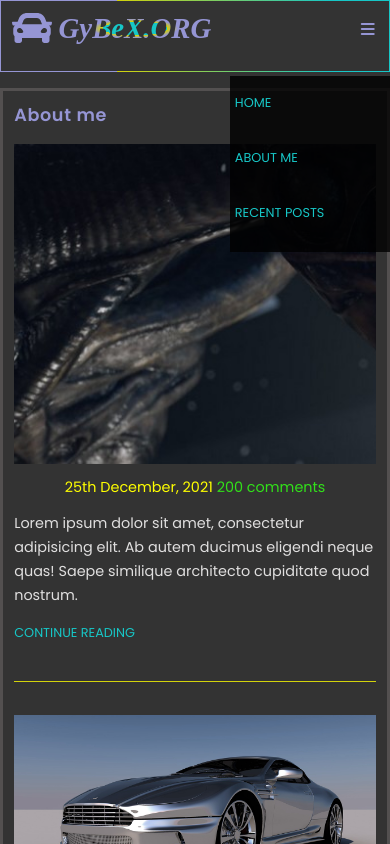
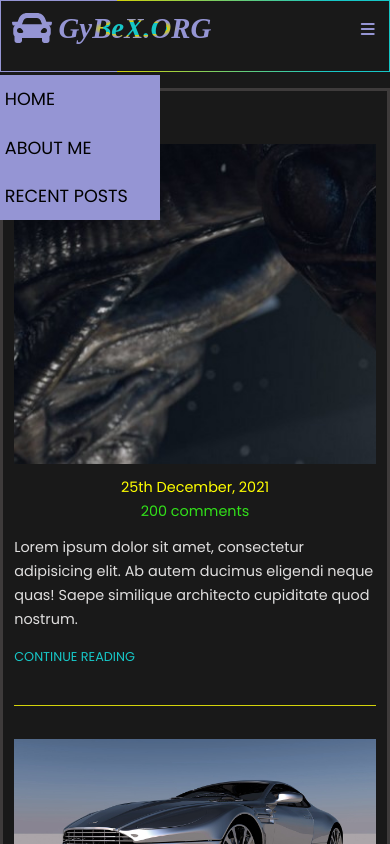
Before and after one commit to Yawson-Enoch/mini-blog, a plain HTML site: page html/about.html in a window 390 px wide. Both pictures are taken after a click on the icon 367 px from the left and 36 px from the top of the page. Shown: the top 844 px of the page. Drawn offline with Linux system fonts and the light colour scheme.

Commit message:
switch nav bar to left and general refactor

```diff
--- a/css/example.css
+++ b/css/example.css
@@ -9,6 +9,7 @@
 }
 
 :root {
+  --bg-color: rgba(0, 0, 0, 0.9);
   --link: rgb(23, 199, 199);
   --topics: rgb(149, 149, 212);
   --linear-gradient: radial-gradient(
@@ -24,7 +25,7 @@
 
 body {
   font-family: "Poppins", sans-serif;
-  background: rgba(0, 0, 0, 0.8);
+  background: var(--bg-color);
   display: grid;
   grid-gap: 1rem;
   grid-template-areas:
@@ -248,6 +249,7 @@ main span {
 
 .recent-posts a {
   font-size: 1.1rem;
+  text-decoration: 2px solid underline;
 }
 
 .line {
@@ -259,6 +261,9 @@ main span {
 
 footer > p {
   color: var(--topics);
+  margin-top: 1.2rem;
+  line-height: 0;
+  margin-bottom: 0;
 }
 
 .icons {
@@ -273,6 +278,12 @@ footer > p {
 .icons i {
   display: block;
   margin: 0 0.5rem;
+  cursor: pointer;
+  transition: color 0.7s ease-in-out;
+}
+
+.icons i:hover {
+  color: var(--hover);
 }
 
 .fa-bars {
@@ -288,16 +299,15 @@ footer > p {
     height: 4.5rem;
   }
   nav {
-    background: rgba(0, 0, 0, 0.8);
+    background: var(--topics);
     position: absolute;
-    top: 4.75rem;
-    right: 0;
+    top: 4.7rem;
+    left: 0;
     width: 10rem;
-    height: 11rem;
     display: none;
   }
 
-  nav.active {
+  .active {
     display: initial;
   }
 
@@ -320,11 +330,9 @@ footer > p {
   nav a {
     width: 100%;
     text-align: initial;
-    padding: 1.15rem 0.3rem;
-  }
-
-  nav a:active {
-    color: var(--hover);
+    padding: 0.7rem 0.3rem;
+    color: black;
+    font-size: 1.1rem;
   }
 
   .article {
@@ -350,14 +358,14 @@ footer > p {
     width: 100%;
   }
 
-  main span {
-    display: inline;
-  }
-
   section.company-info {
     width: 95%;
     justify-content: flex-start;
     margin-right: 0.5rem;
+  }
+
+  .article-featured span {
+    display: block;
   }
 
   .fa-bars {
--- a/html/about.html
+++ b/html/about.html
@@ -183,7 +183,6 @@
     </aside>
 
     <footer>
-      <p><span class="year"></span>&copy;GYBEX 2021</p>
       <div class="icons">
         <i class="fab fa-facebook"></i>
         <i class="fab fa-twitter"></i>
@@ -191,6 +190,7 @@
         <i class="fab fa-instagram"></i>
         <i class="fab fa-youtube"></i>
       </div>
+      <p><span class="year"></span>&copy;GYBEX 2021</p>
     </footer>
     <script src="../javascript/toggle.js"></script>
   </body>
--- a/javascript/toggle.js
+++ b/javascript/toggle.js
@@ -1,8 +1,6 @@
 let toggleMenu = document.querySelector(".fas.fa-bars");
-// console.log(toggleMenu);
 
 let navBar = document.querySelector("nav");
-// console.log(navBar);
 
 toggleMenu.addEventListener("click", () => {
   navBar.classList.toggle("active");
```
Also changed, not shown: html/example.html (+1 -1 lines).
